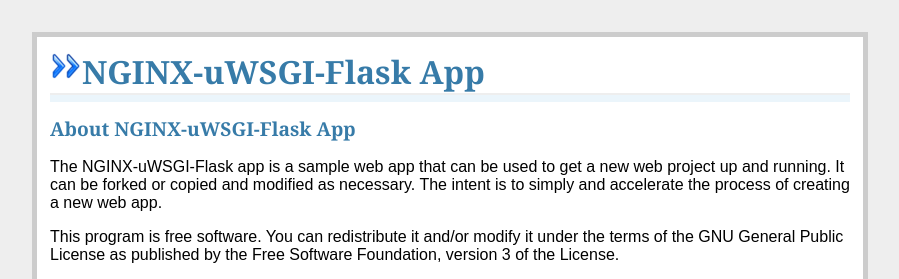
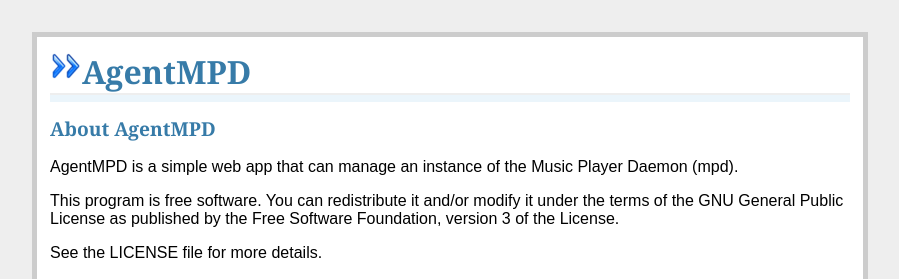
Before and after one commit to dhocker/agentmpd, a Flask app: page /about in a window 1280 px wide. Shown: the top 279 px of the page, without its empty margins (190-1089 px from the left). Run offline with Flask 2, Linux system fonts and the light colour scheme; parts of the project's set-up code (start-up, migrations or seed data) failed here and were passed over; some libraries are stand-ins or nearby versions.

Commit message:
Change branding of app to AgentMPD. Add python-mpd2 to the virtualenv.

```diff
--- a/nu_app/templates/about.html
+++ b/nu_app/templates/about.html
@@ -22,12 +22,9 @@
 
 {% block body %}
 
-    <h2>About NGINX-uWSGI-Flask App</h2>
+    <h2>About AgentMPD</h2>
     <p>
-        The NGINX-uWSGI-Flask app is a sample web app that can be used to get a
-        new web project up and running. It can be forked or copied and modified
-        as necessary. The intent is to simply and accelerate the process of
-        creating a new web app.
+        AgentMPD is a simple web app that can manage an instance of the Music Player Daemon (mpd).
     </p>
     <p>
         This program is free software. You can redistribute it and/or modify
--- a/nu_app/templates/layout.html
+++ b/nu_app/templates/layout.html
@@ -31,7 +31,7 @@
 </head>
 
 <div class="page">
-	<h1><img class="logo" src="{{ url_for('static', filename='app.png') }}"/>NGINX-uWSGI-Flask App</h1>
+	<h1><img class="logo" src="{{ url_for('static', filename='app.png') }}"/>AgentMPD</h1>
 	<div class="metanav">
 	</div>
 
@@ -53,7 +53,7 @@
         {% block footer_links %}{% endblock %}
 
         <div class="copyright">
-            <a href="{{ url_for('about') }}">About NGINX-uWSGI-Flask App -- Copyright 2015 by Dave Hocker</a>
+            <a href="{{ url_for('about') }}">About AgentMPD -- Copyright 2015 by Dave Hocker</a>
         </div>
 
     </div>
--- a/requirements.txt
+++ b/requirements.txt
@@ -2,6 +2,6 @@ Flask==0.10.1
 itsdangerous==0.24
 Jinja2==2.7.3
 MarkupSafe==0.23
+python-mpd2==0.5.4
 uWSGI==2.0.11
 Werkzeug==0.10.4
-wheel==0.24.0
```
